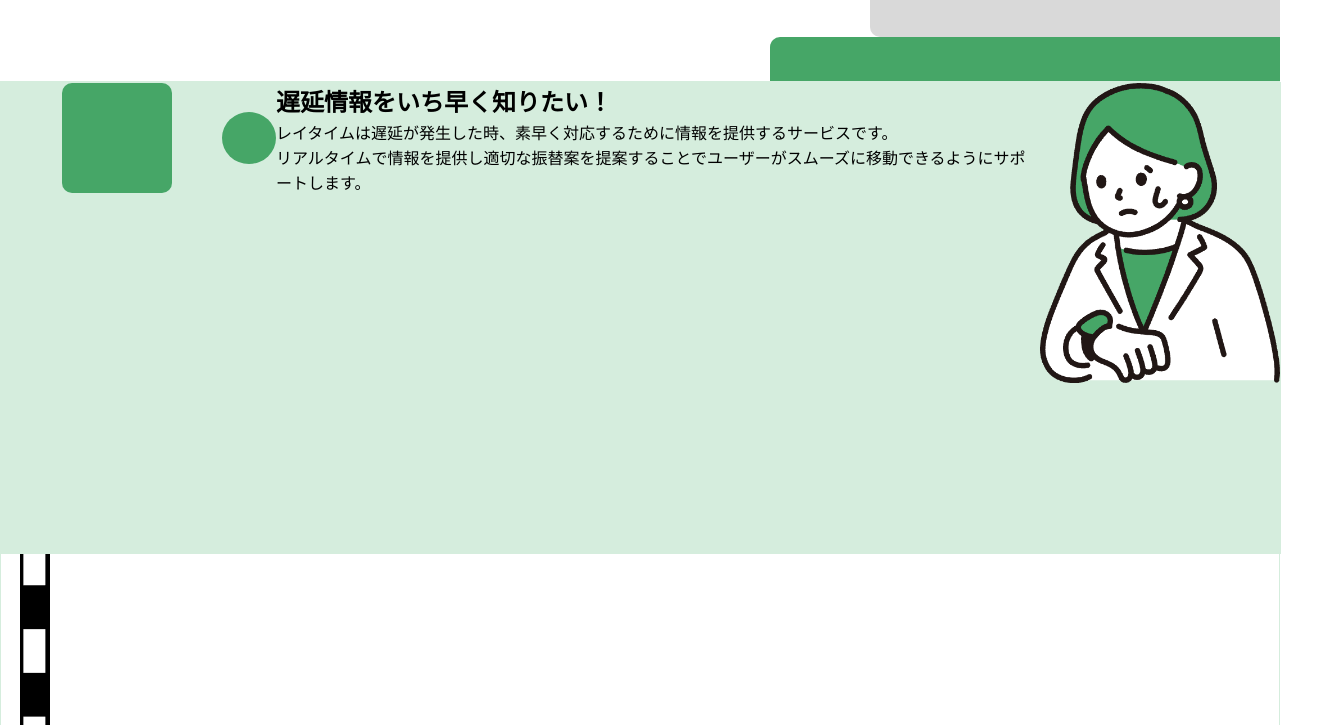
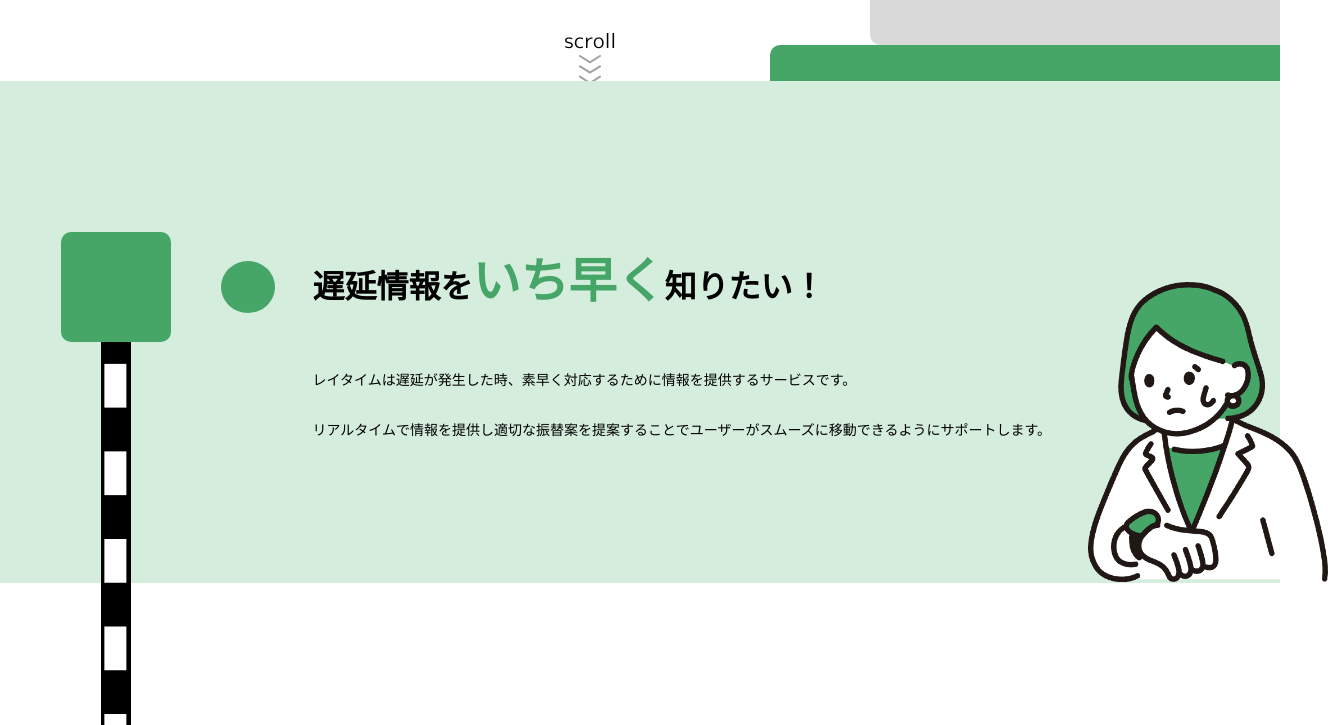
Before and after one commit to KawakamiAyaka/raitime-LP, a plain HTML site: page index.html in a window 1280 px wide. Shown: the part 719-1444 px from the top of the page, 1341 px wide, since content can reach past the window. Drawn offline with Linux system fonts and the light colour scheme; a web font is replaced by a local one.

Commit message:
導入部分一旦完成

```diff
--- a/css/index.css
+++ b/css/index.css
@@ -17,6 +17,9 @@ body{
     position: relative;
 
     img{
+        width: 720px;
+        height: 360px;
+        margin-top: 87px;
         margin-left: 10%;
     }
 
@@ -32,6 +35,7 @@ body{
         font-size: 83px;
         color: #46A667;
         font-family: 'Rampart One', sans-serif;
+        margin-top: 50px;
         margin-left: 10%;
     }
 
@@ -43,7 +47,7 @@ body{
 
     .scroll{
         margin-right: 12%;
-        margin-top: 20px;
+        margin-top: 100px;
 
         p{
             font-size: 20px;
@@ -63,17 +67,20 @@ body{
     position: relative;
     border: #D5EDDD solid 1px;
 
-    .introduction{
+    .rail{
         position: absolute;
-        width: 100%;
-        height: 470px;
-        background-color: #D5EDDD;
-        border: #D5EDDD solid 1px;
+        width: 1240px;
+        height: 3200px;
+        margin-left: 100px;
+        margin-top: 260px;
+        background: url(../img/rail.png) no-repeat;
+        z-index: 1;
     }
 
     .MainWrap{
         position: relative;
         display: flex;
+        background: #D5EDDD;
 
         .introduction{
             display: flex;
@@ -81,26 +88,36 @@ body{
             .station{
                 width: 214px;
                 height: 110px;
-                margin-left: 60px;
+                margin: 150px 0 auto 60px;
             }
 
             .explanation{
+                h2{
+                    margin-top: 160px;
+                    margin-left: 5%;
+                    font-size: 32px;
 
+                    span{
+                        font-size: 48px;
+                        color: #46A667;
+                    }
+                }
+                p{
+                    width: 750px;
+                    font-size: 14px;
+                    margin-top: 40px;
+                    margin-left: 5%;
+                    line-height: 50px;
+                }
             }
 
             .woman{
                 width: 240px;
                 height: 300px;
                 transform: scale(-1, 1);
+                margin-left: 5%;
+                margin-top: 200px;
             }
-        }
-
-
-        .rail{
-            width: 1240px;
-            height: 3200px;
-            margin: 0 auto;
-            background: url(../img/rail.png) no-repeat;
         }
     }
 }
--- a/index.html
+++ b/index.html
@@ -18,7 +18,7 @@
         <div class="FirstView">
             <img src="img/up_frame.svg" alt="上のフレーム枠">
             <div class="MeinView">
-                <img src="img/FirstView_img.svg" alt="アプリの画像" width="600px">
+                <img src="img/FirstView_img.png" alt="アプリの画像" width="600px">
                 <div>
                     <div class="CatchCopy">
                         <p>遅延情報すぐにお届け</p>
@@ -36,14 +36,15 @@
             </div>
         </div>
         <div class="MainBox">
-            <div class="introduction">
-
+            <div class="rail">
             </div>
+            <!-- <div class="introduction">
+            </div> -->
             <div class="MainWrap">
                 <div class="introduction">
                     <img class="station" src="img/station.svg" alt="駅">
                     <div class="explanation">
-                        <h2>遅延情報を<span>いち早く<span>知りたい！</h2>
+                        <h2>遅延情報を<span>いち早く</span>知りたい！</h2>
                         <p>
                             レイタイムは遅延が発生した時、素早く対応するために情報を提供するサービスです。<br>
                             リアルタイムで情報を提供し適切な振替案を提案することでユーザーがスムーズに移動できるようにサポートします。
@@ -51,7 +52,6 @@
                     </div>
                     <img class="woman" src="img/woman.png" alt="時計を見ている女性">
                 </div>
-                <div class="rail"></div>
             </div>
         </div>
     </main>
```
Also changed, not shown: 1 other file.
